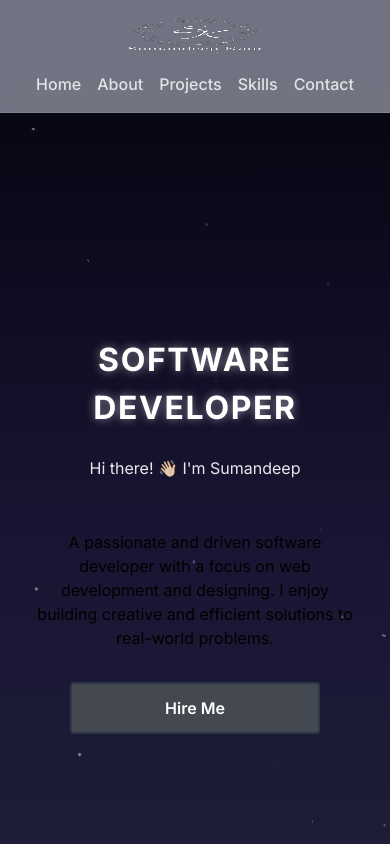
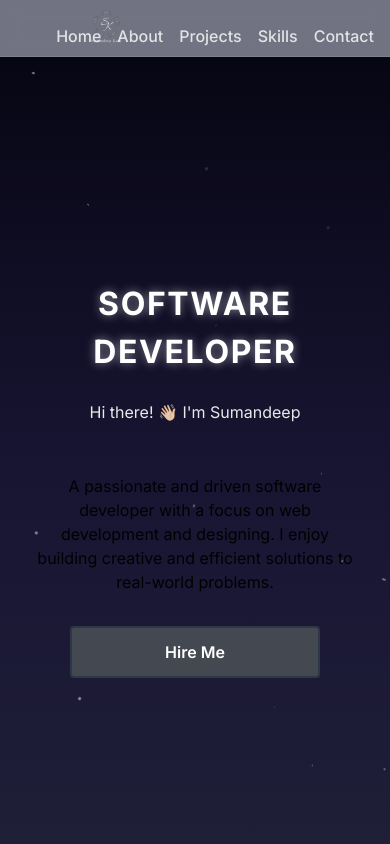
Before and after one commit to Suman-Dhillon/myportfolio, a Next.js app: page / in a window 390 px wide. Shown: the top 844 px of the page. Built offline with nearby package versions, Linux system fonts and the light colour scheme.

Commit message:
Minor changes

```diff
--- a/app/components/Navbar/Navbar.css
+++ b/app/components/Navbar/Navbar.css
@@ -54,6 +54,20 @@
   letter-spacing: 1px;
 }
 
+.logo-image {
+  transition: transform 0.3s ease;
+}
+
+.logo-image:hover {
+  transform: scale(1.75);
+}
+
+/* Adjust nav-logo container if needed */
+.nav-logo {
+  display: flex;
+  align-items: center;
+}
+
 /* Navigation Links */
 .nav-links {
   display: flex;
@@ -88,14 +102,33 @@
 }
 
 /* Responsive Design */
-@media (max-width: 768px) {
-  .transparent-nav {
-    padding: 1rem;
-    flex-direction: column;
-  }
-
   .nav-links {
     margin-top: 1rem;
     gap: 1rem;
   }
+
+/* Mobile styles */
+@media (max-width: 768px) {
+  .transparent-nav {
+    padding: 0.5rem 1rem;
+  }
+
+  .nav-logo {
+    width: 40px; /* Fixed width for mobile */
+    height: 40px; /* Fixed height for mobile */
+  }
+
+  .logo-image {
+    width: 100%;
+    height: 100%;
+    object-fit: contain;
+  }
 }
+
+/* Optional: Different sizes for different breakpoints */
+@media (min-width: 769px) and (max-width: 1024px) {
+  .nav-logo {
+    width: 45px;
+    height: 45px;
+  }
+}
--- a/app/components/Navbar/Navbar.js
+++ b/app/components/Navbar/Navbar.js
@@ -12,8 +12,8 @@ const Navbar = () => {
           <Image
             src="/logo-white.png" // Path to my logo in public folder
             alt="Sumandeep Kaur Logo"
-            width={50}
-            height={50}
+            width={70}
+            height={70}
             className="logo-image"
           />
         </Link>
--- a/app/components/footer/footer.css
+++ b/app/components/footer/footer.css
@@ -162,11 +162,6 @@ footer {
     transition: transform 0.3s ease;
   }
 
-  /* If you want a colored logo on hover */
-    .logo-image:hover {
-    transform: scale(1.05);
-  }
-
   /* For dark backgrounds, you might want: */
   .dark .logo-image {
     filter: none; /* Shows original logo colors */
--- a/app/components/footer/footer.js
+++ b/app/components/footer/footer.js
@@ -60,7 +60,7 @@ const Footer = () => {
 
         {/* Bottom Section */}
         <div className="footer-bottom">
-          <p>&copy; 2025 Sumandieep Kaur. All rights reserved&rsquo;</p>
+          <p>&copy; 2025 Sumandeep Kaur. All rights reserved.</p>
 
           <motion.button
             whileHover={{ scale: 1.1 }}
--- a/app/components/skills/skills.css
+++ b/app/components/skills/skills.css
@@ -9,11 +9,11 @@
   }
 
   .section-title {
-    font-size:xx-large;
-    font-weight: bolder;
+    color: white;
+    font-size: 2.5rem;
+    font-weight: 800;
     text-align: center;
     margin-bottom: 4rem;
-    color: #ffffff;
     text-transform: uppercase;
     letter-spacing: 2px;
   }
@@ -33,7 +33,7 @@
     font-size: 1.5rem;
     font-weight: 600;
     margin-bottom: 1.5rem;
-    color: #334155;
+    color: #6aa7bf;
     text-transform: uppercase;
     letter-spacing: 1px;
   }
--- a/app/components/skills/skills.js
+++ b/app/components/skills/skills.js
@@ -6,7 +6,6 @@ import {
   SiTypescript,
   SiReact,
   SiNextdotjs,
-  SiRedux,
   SiTailwindcss,
   SiBootstrap,
   SiNodedotjs,
```
